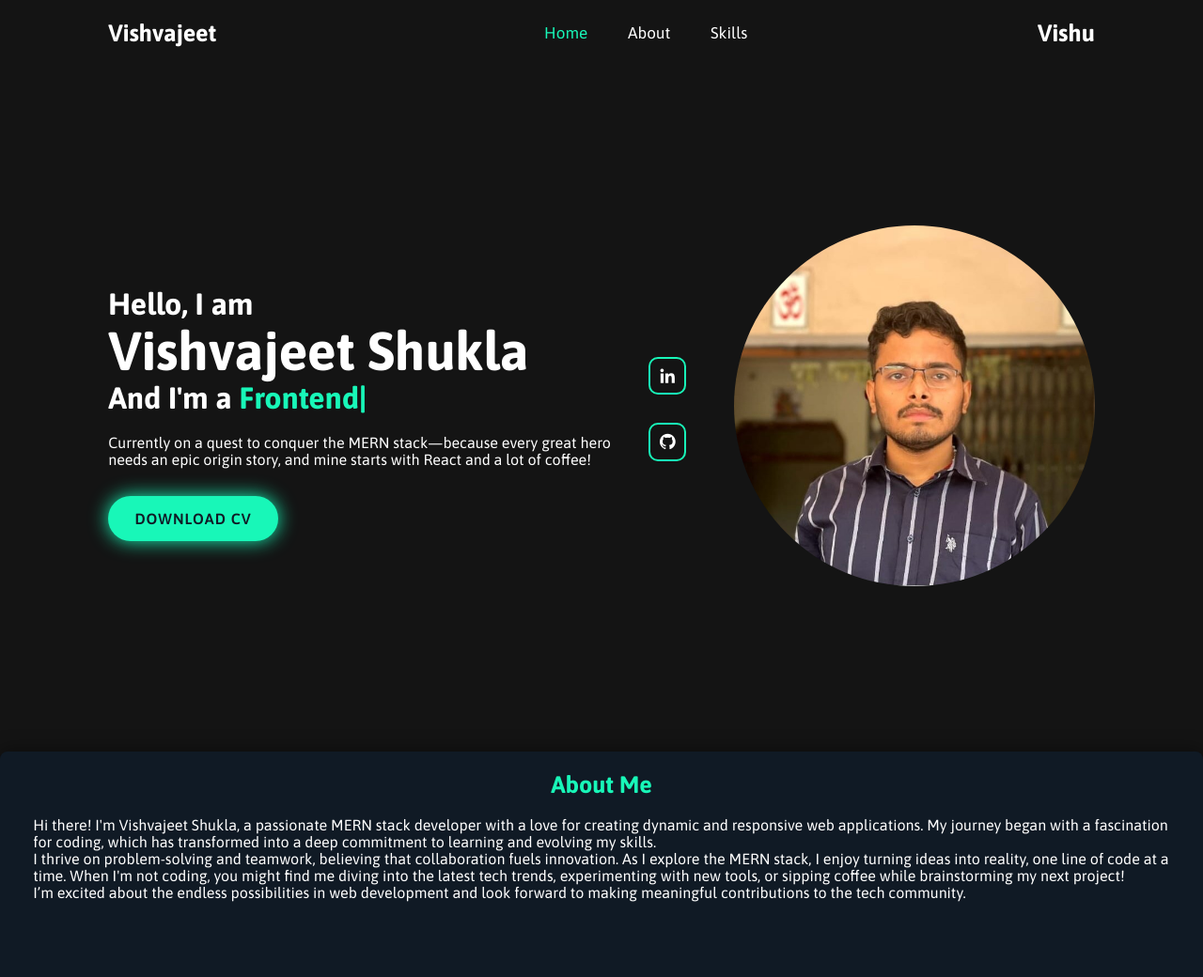
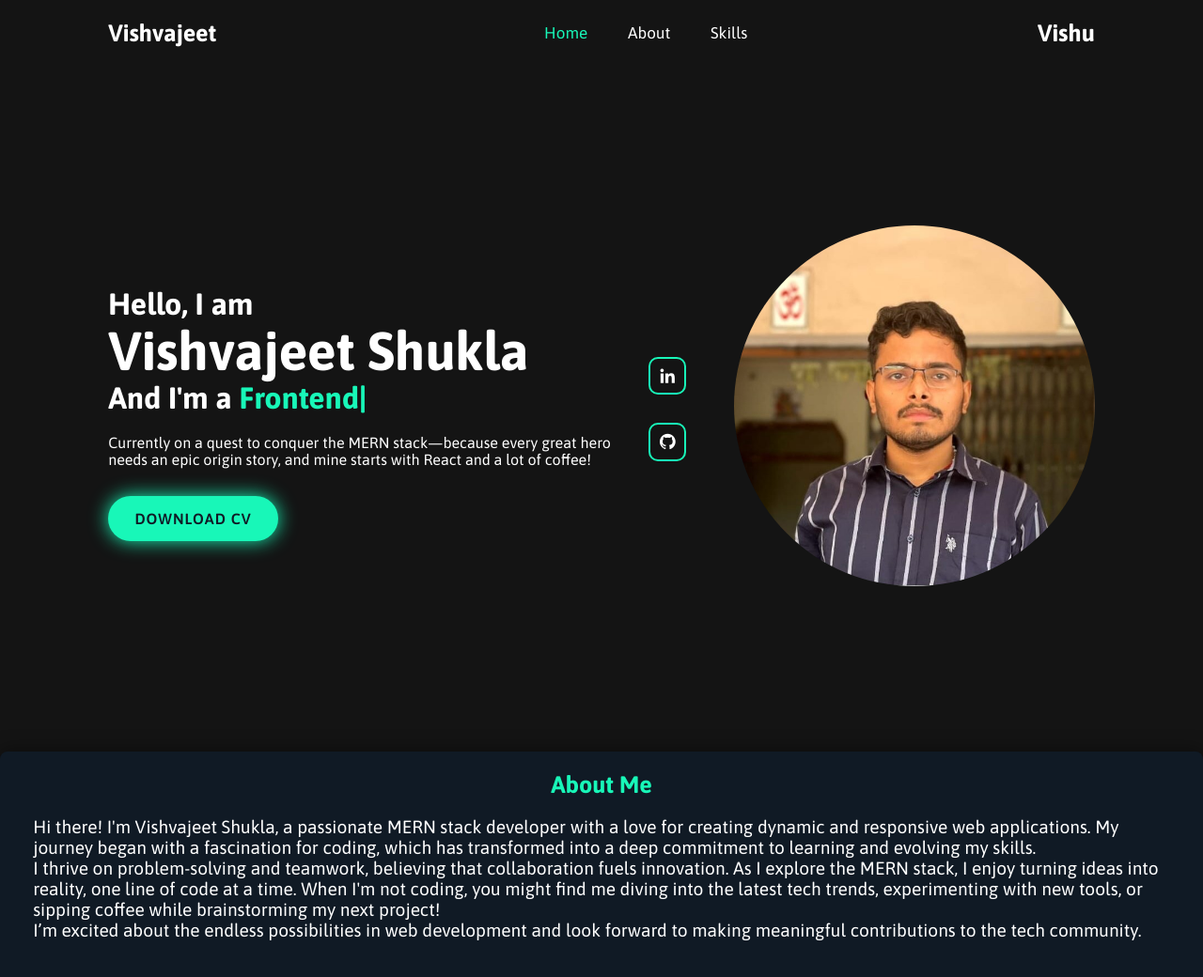
Before and after one commit to vishvajeet2012/vishvajeet-shukla-portfolio, a website: page index.html in a window 1280 px wide. Shown: the top 1040 px of the page at 94% size. Drawn offline with nearby package versions, Linux system fonts and the light colour scheme.

Commit message:
improve text size

```diff
--- a/style.css
+++ b/style.css
@@ -202,7 +202,7 @@ section{
 }
 
 .about-content {
-    font-size: 1.6rem;
+    font-size: 1.9rem;
     margin-bottom: 2rem;
     padding: 0px 15px 0px 15px;
 }
```
